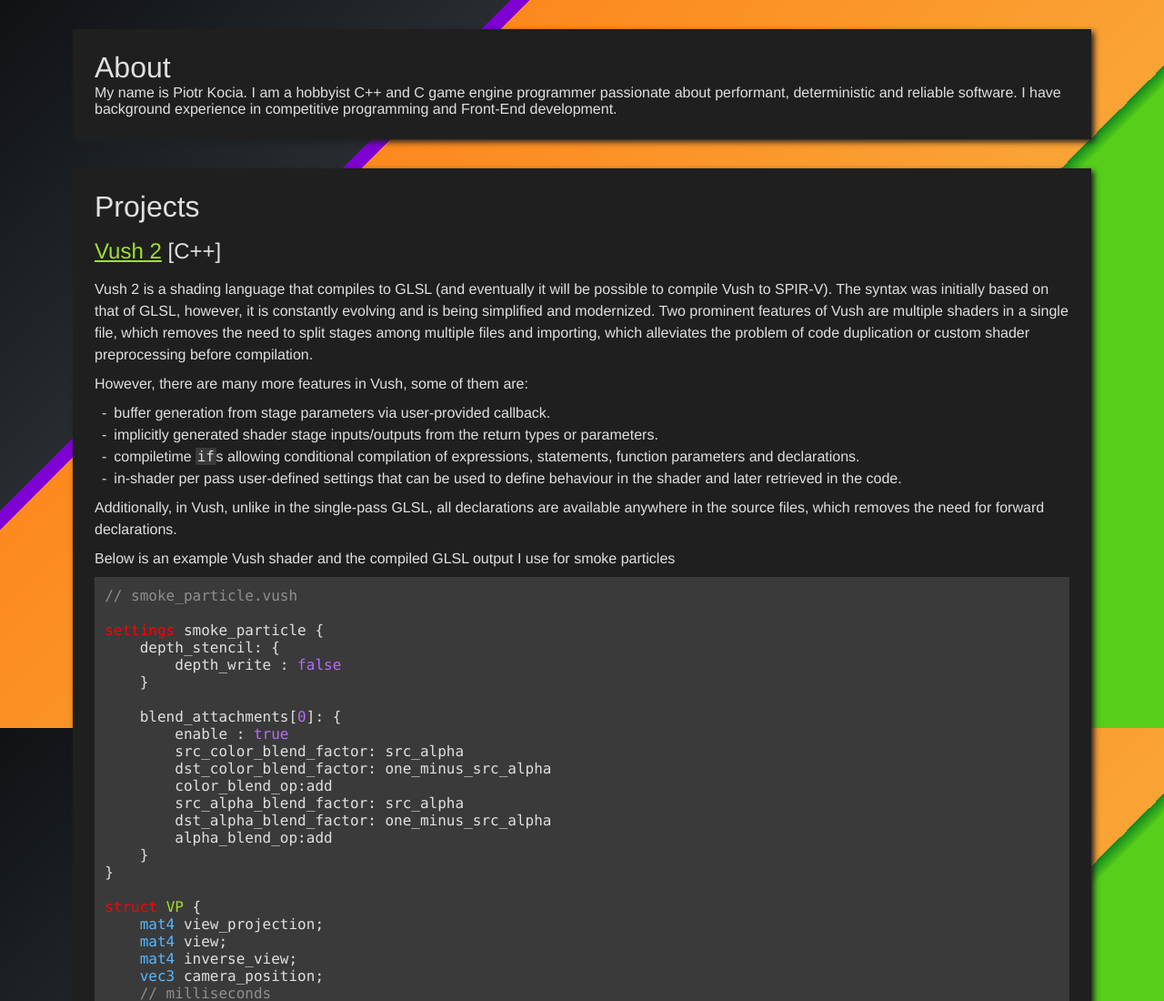
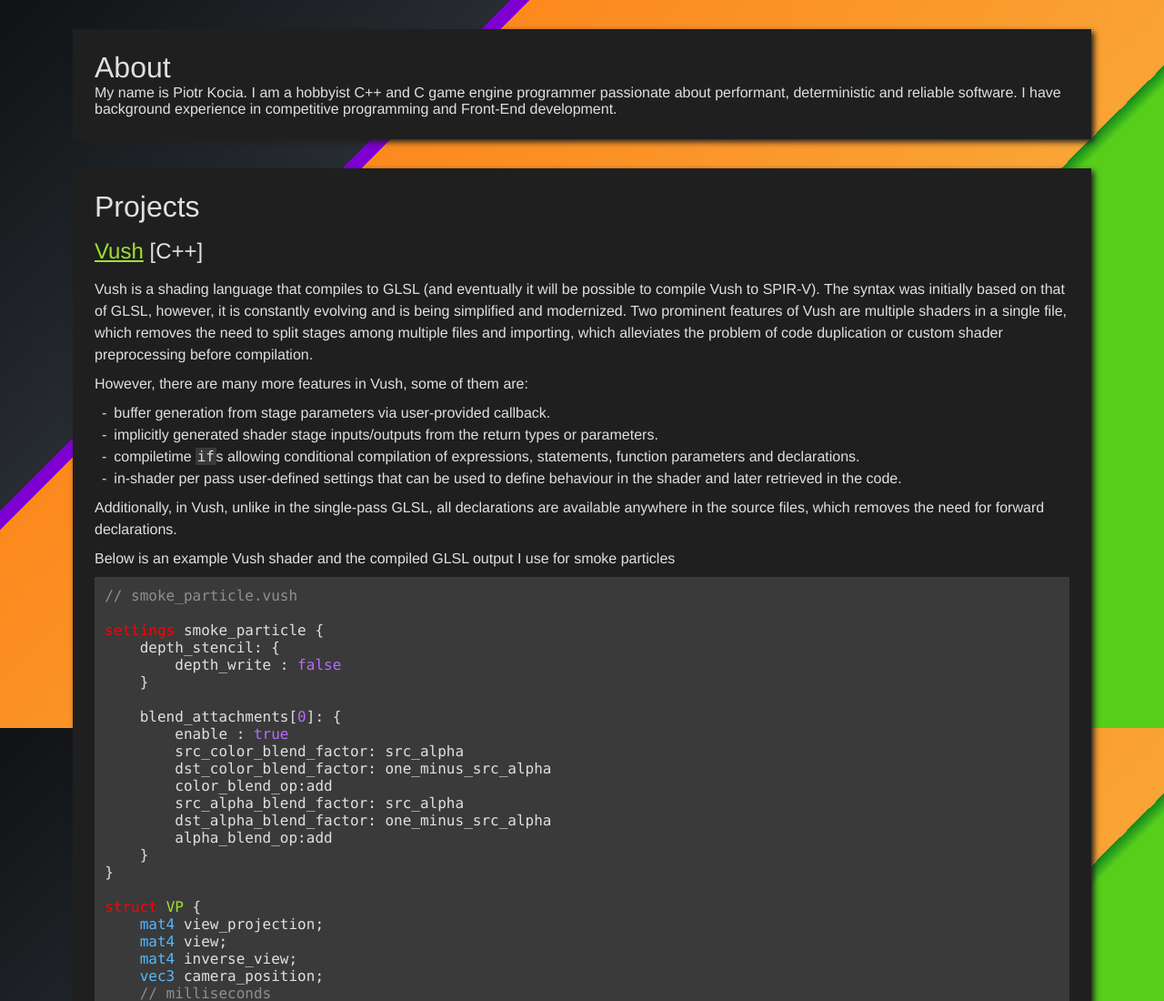
Before and after one commit to kociap/portfolio, a plain HTML site: page index.html in a window 1280 px wide. Shown: the top 1100 px of the page at 91% size. Drawn offline with Linux system fonts and the light colour scheme.

Commit message:
killed vush versioning

```diff
--- a/index.html
+++ b/index.html
@@ -25,9 +25,9 @@
             <div class="article_content">
                 <h1 class="article_header">Projects</h1>
                 <section class="project">
-                    <h2 class="project_header"><a href="https://github.com/kociap/vush2">Vush 2</a> [C++]</h2>
+                    <h2 class="project_header"><a href="https://github.com/kociap/vush2">Vush</a> [C++]</h2>
                     <p class="project_text">
-                        Vush 2 is a shading language that compiles to GLSL (and eventually it will be possible to
+                        Vush is a shading language that compiles to GLSL (and eventually it will be possible to
                         compile Vush to SPIR-V). The syntax was initially based on that of GLSL, however, it is
                         constantly evolving and is being simplified and modernized. Two prominent features of Vush are
                         multiple shaders in a single file, which removes the need to split stages among multiple files
```
